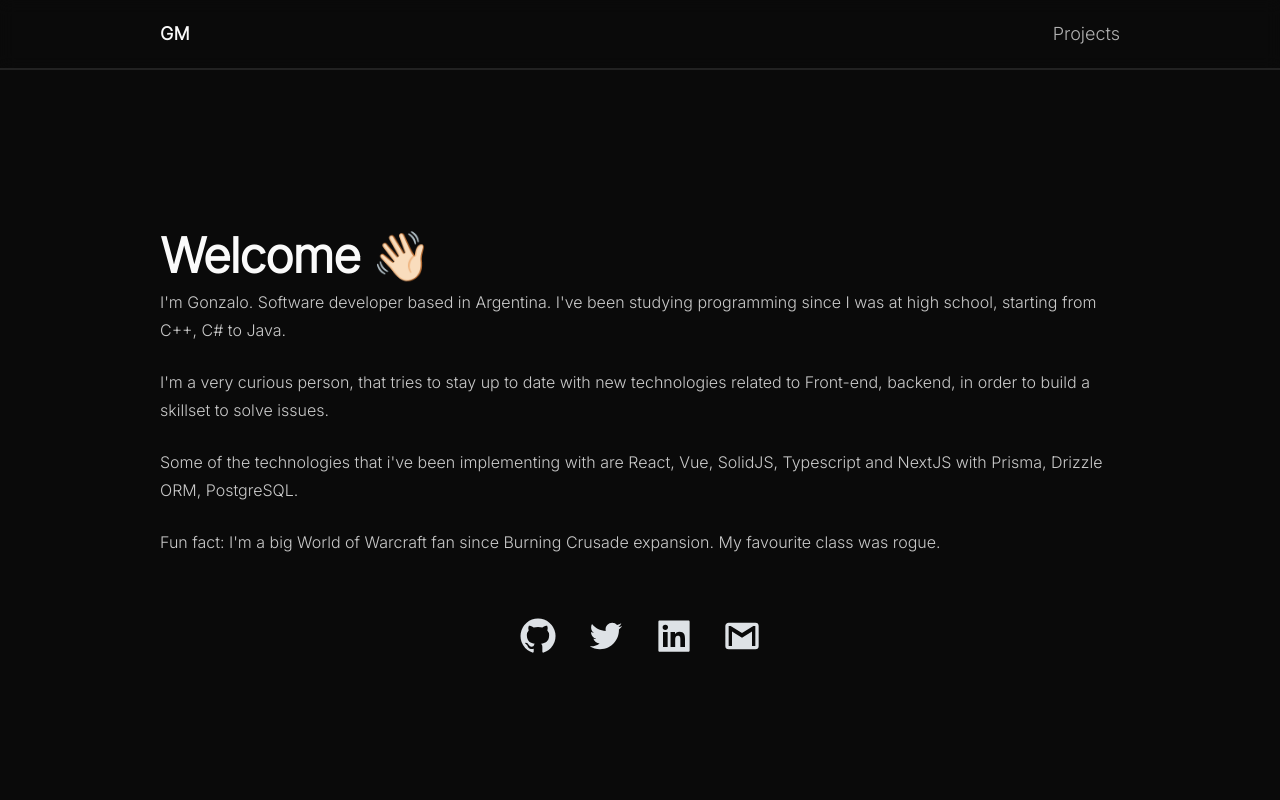
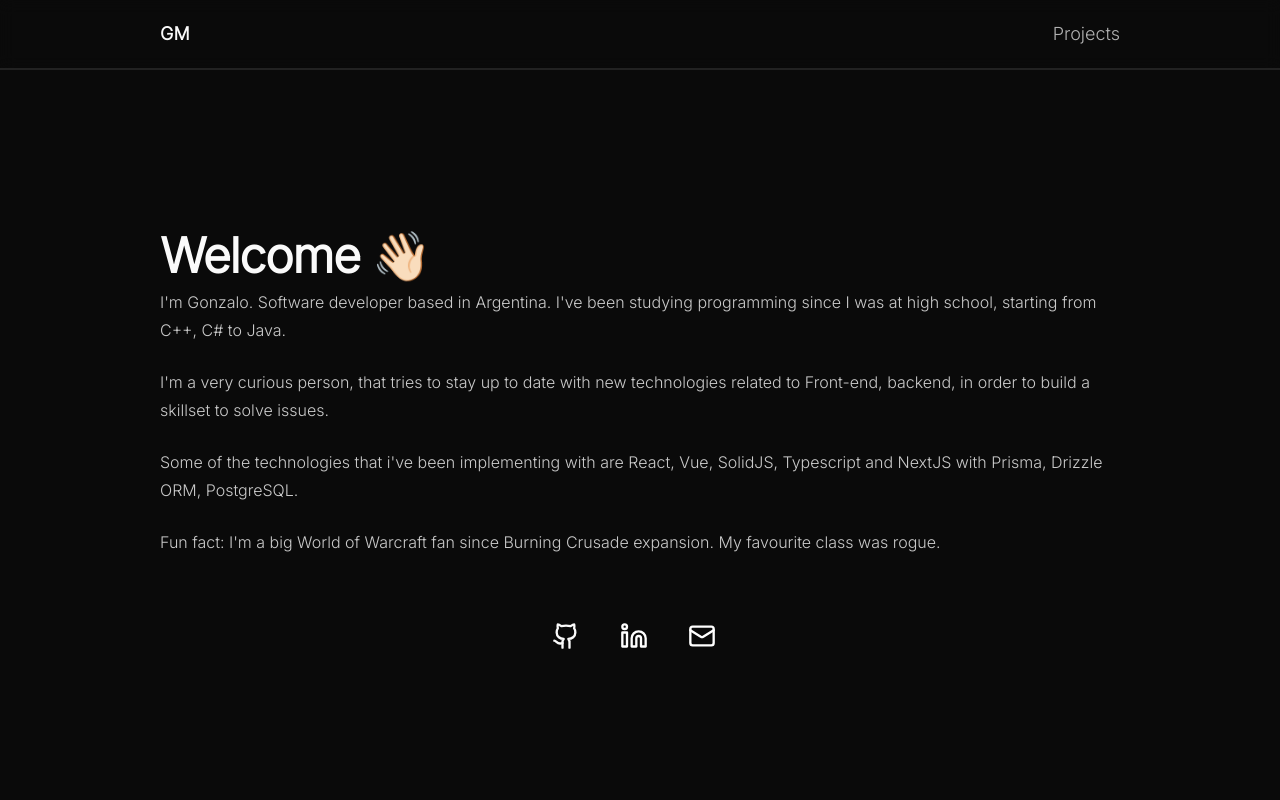
Before and after one commit to n0xZ/noxy-portfolio-next, a Next.js app: page / in a window 1280 px wide. Shown: the top 800 px of the page. Built offline with nearby package versions, Linux system fonts and the light colour scheme.

Commit message:
replace prev icons and set lucide icons

```diff
--- a/src/components/icons/github.tsx
+++ /dev/null
@@ -1,17 +0,0 @@
-export function GithubIcon() {
-	return (
-		<svg
-			xmlns="http://www.w3.org/2000/svg"
-			width="32"
-			height="32"
-			viewBox="0 0 32 32"
-			className="w-10 h-10 text-[#dee2e6] hover:opacity-70 duration-100 ease-in-out"
-		>
-			<path
-				fill="currentColor"
-				fillRule="evenodd"
-				d="M16 2a14 14 0 0 0-4.43 27.28c.7.13 1-.3 1-.67v-2.38c-3.89.84-4.71-1.88-4.71-1.88a3.71 3.71 0 0 0-1.62-2.05c-1.27-.86.1-.85.1-.85a2.94 2.94 0 0 1 2.14 1.45a3 3 0 0 0 4.08 1.16a2.93 2.93 0 0 1 .88-1.87c-3.1-.36-6.37-1.56-6.37-6.92a5.4 5.4 0 0 1 1.44-3.76a5 5 0 0 1 .14-3.7s1.17-.38 3.85 1.43a13.3 13.3 0 0 1 7 0c2.67-1.81 3.84-1.43 3.84-1.43a5 5 0 0 1 .14 3.7a5.4 5.4 0 0 1 1.44 3.76c0 5.38-3.27 6.56-6.39 6.91a3.33 3.33 0 0 1 .95 2.59v3.84c0 .46.25.81 1 .67A14 14 0 0 0 16 2Z"
-			/>
-		</svg>
-	)
-}
--- a/src/components/icons/gmail.tsx
+++ /dev/null
@@ -1,18 +0,0 @@
-import React from 'react'
-
-export function GmailIcon() {
-	return (
-		<svg
-			xmlns="http://www.w3.org/2000/svg"
-			width="32"
-			height="32"
-			viewBox="0 0 24 24"
-			className="w-10 h-10 text-[#dee2e6] hover:opacity-70 duration-100 ease-in-out"
-		>
-			<path
-				fill="currentColor"
-				d="M20 18h-2V9.25L12 13L6 9.25V18H4V6h1.2l6.8 4.25L18.8 6H20m0-2H4c-1.11 0-2 .89-2 2v12a2 2 0 0 0 2 2h16a2 2 0 0 0 2-2V6a2 2 0 0 0-2-2Z"
-			/>
-		</svg>
-	)
-}
--- a/src/components/icons/linkedin.tsx
+++ /dev/null
@@ -1,17 +0,0 @@
-import React from 'react'
-
-export default function LinkedinIcon() {
-	return (
-		<svg
-			fill="currentColor"
-			strokeWidth="0"
-			xmlns="http://www.w3.org/2000/svg"
-			viewBox="0 0 1024 1024"
-			width="32"
-			height="32"
-			className="w-10 h-10 text-[#dee2e6] hover:opacity-70 duration-100 ease-in-out"
-		>
-			<path d="M880 112H144c-17.7 0-32 14.3-32 32v736c0 17.7 14.3 32 32 32h736c17.7 0 32-14.3 32-32V144c0-17.7-14.3-32-32-32zM349.3 793.7H230.6V411.9h118.7v381.8zm-59.3-434a68.8 68.8 0 1 1 68.8-68.8c-.1 38-30.9 68.8-68.8 68.8zm503.7 434H675.1V608c0-44.3-.8-101.2-61.7-101.2-61.7 0-71.2 48.2-71.2 98v188.9H423.7V411.9h113.8v52.2h1.6c15.8-30 54.5-61.7 112.3-61.7 120.2 0 142.3 79.1 142.3 181.9v209.4z"></path>
-		</svg>
-	)
-}
--- a/src/components/icons/twitter.tsx
+++ /dev/null
@@ -1,15 +0,0 @@
-export function TwitterIcon() {
-	return (
-		<svg
-			fill="currentColor"
-			strokeWidth="0"
-			xmlns="http://www.w3.org/2000/svg"
-			viewBox="0 0 1024 1024"
-			width="32"
-			height="32"
-			className="w-10 h-10 text-[#dee2e6] hover:opacity-70 duration-100 ease-in-out"
-		>
-			<path d="M928 254.3c-30.6 13.2-63.9 22.7-98.2 26.4a170.1 170.1 0 0 0 75-94 336.64 336.64 0 0 1-108.2 41.2A170.1 170.1 0 0 0 672 174c-94.5 0-170.5 76.6-170.5 170.6 0 13.2 1.6 26.4 4.2 39.1-141.5-7.4-267.7-75-351.6-178.5a169.32 169.32 0 0 0-23.2 86.1c0 59.2 30.1 111.4 76 142.1a172 172 0 0 1-77.1-21.7v2.1c0 82.9 58.6 151.6 136.7 167.4a180.6 180.6 0 0 1-44.9 5.8c-11.1 0-21.6-1.1-32.2-2.6C211 652 273.9 701.1 348.8 702.7c-58.6 45.9-132 72.9-211.7 72.9-14.3 0-27.5-.5-41.2-2.1C171.5 822 261.2 850 357.8 850 671.4 850 843 590.2 843 364.7c0-7.4 0-14.8-.5-22.2 33.2-24.3 62.3-54.4 85.5-88.2z"></path>
-		</svg>
-	)
-}
--- a/src/components/media/links.tsx
+++ b/src/components/media/links.tsx
@@ -1,14 +1,11 @@
+import {GithubIcon,Mail,LinkedinIcon } from 'lucide-react'
 import {
 	Tooltip,
 	TooltipContent,
 	TooltipProvider,
 	TooltipTrigger,
 } from '~/components/ui/tooltip'
-import { GithubIcon } from '~/components/icons/github'
-import { GmailIcon } from '~/components/icons/gmail'
-import LinkedinIcon from '~/components/icons/linkedin'
 
-import { TwitterIcon } from '~/components/icons/twitter'
 export function MediaLinks() {
 	return (
 		<TooltipProvider>
@@ -21,29 +18,14 @@ export function MediaLinks() {
 						target="_blank"
 						rel="noopener"
 					>
-						<GithubIcon />
+						<GithubIcon className='h-7 w-7' />
 					</a>
 				</TooltipTrigger>
 				<TooltipContent className="bg-[#1b1b1b] border-2 border-[#1b1b1b]">
 					<p className="text-white">Github profile</p>
 				</TooltipContent>
 			</Tooltip>
-			<Tooltip>
-				<TooltipTrigger asChild>
-					<a
-						aria-label="Twitter profile"
-						href="https://twitter.com/undefin0x"
-						target="_blank"
-						rel="noopener"
-						className="w-10 p-0 rounded-full hover:opacity-70"
-					>
-						<TwitterIcon />
-					</a>
-				</TooltipTrigger>
-				<TooltipContent className="bg-[#1b1b1b] border-2 border-[#1b1b1b]">
-					<p className="text-white">Twitter profile</p>
-				</TooltipContent>
-			</Tooltip>
+
 			<Tooltip>
 				<TooltipTrigger asChild>
 					<a
@@ -53,7 +35,7 @@ export function MediaLinks() {
 						rel="noopener"
 						className="w-10 p-0 text-white rounded-full hover:opacity-70"
 					>
-						<LinkedinIcon />
+						<LinkedinIcon className='h-7 w-7' />
 					</a>
 				</TooltipTrigger>
 				<TooltipContent className="bg-[#1b1b1b] border-2 border-[#1b1b1b]">
@@ -69,7 +51,7 @@ export function MediaLinks() {
 						rel="noopener"
 						className="w-10 p-0 text-white rounded-full hover:opacity-70"
 					>
-						<GmailIcon />
+						<Mail  className='h-7 w-7'  />
 					</a>
 				</TooltipTrigger>
 				<TooltipContent className="bg-[#1b1b1b] border-2 border-[#1b1b1b]">
```
